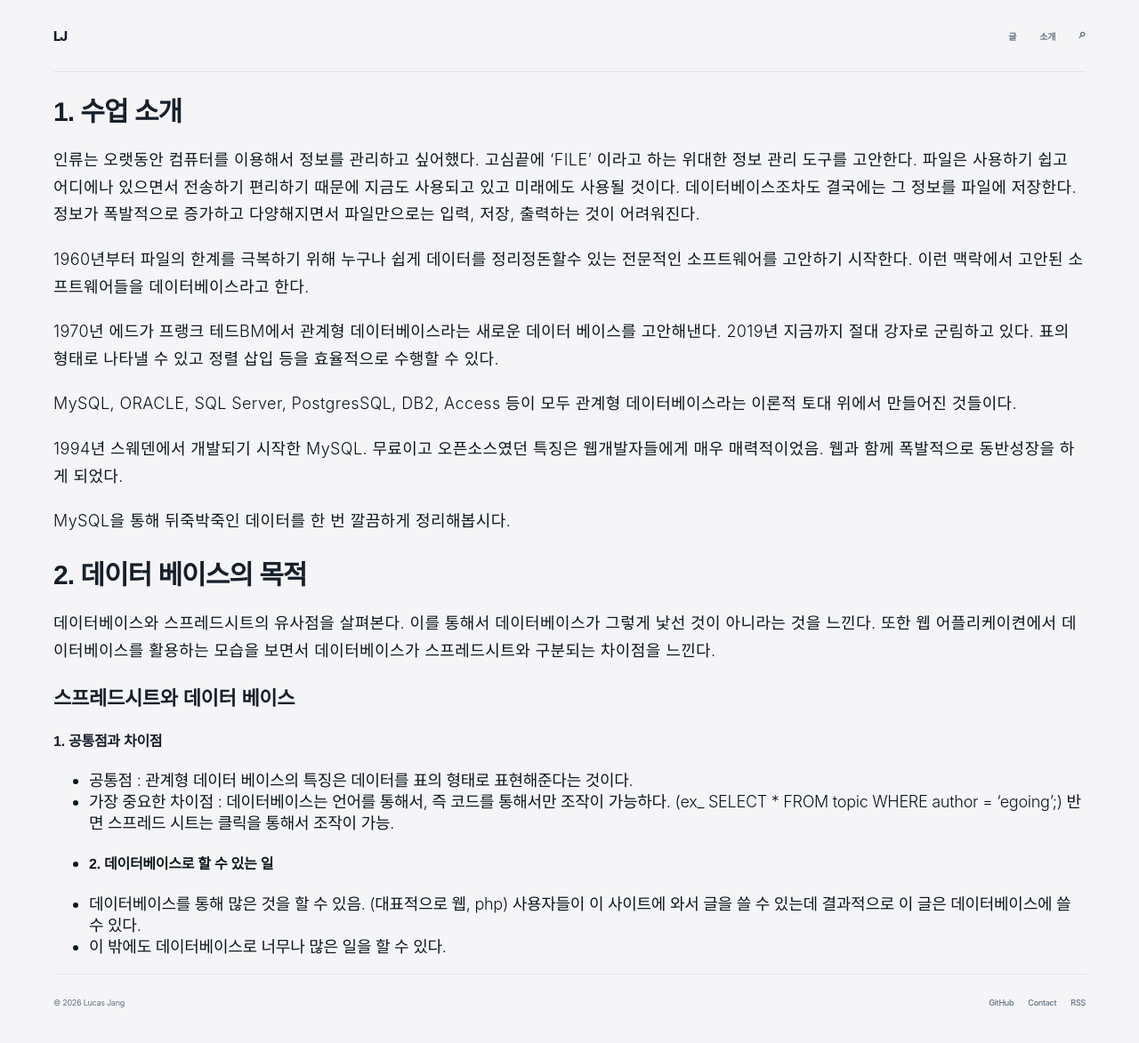
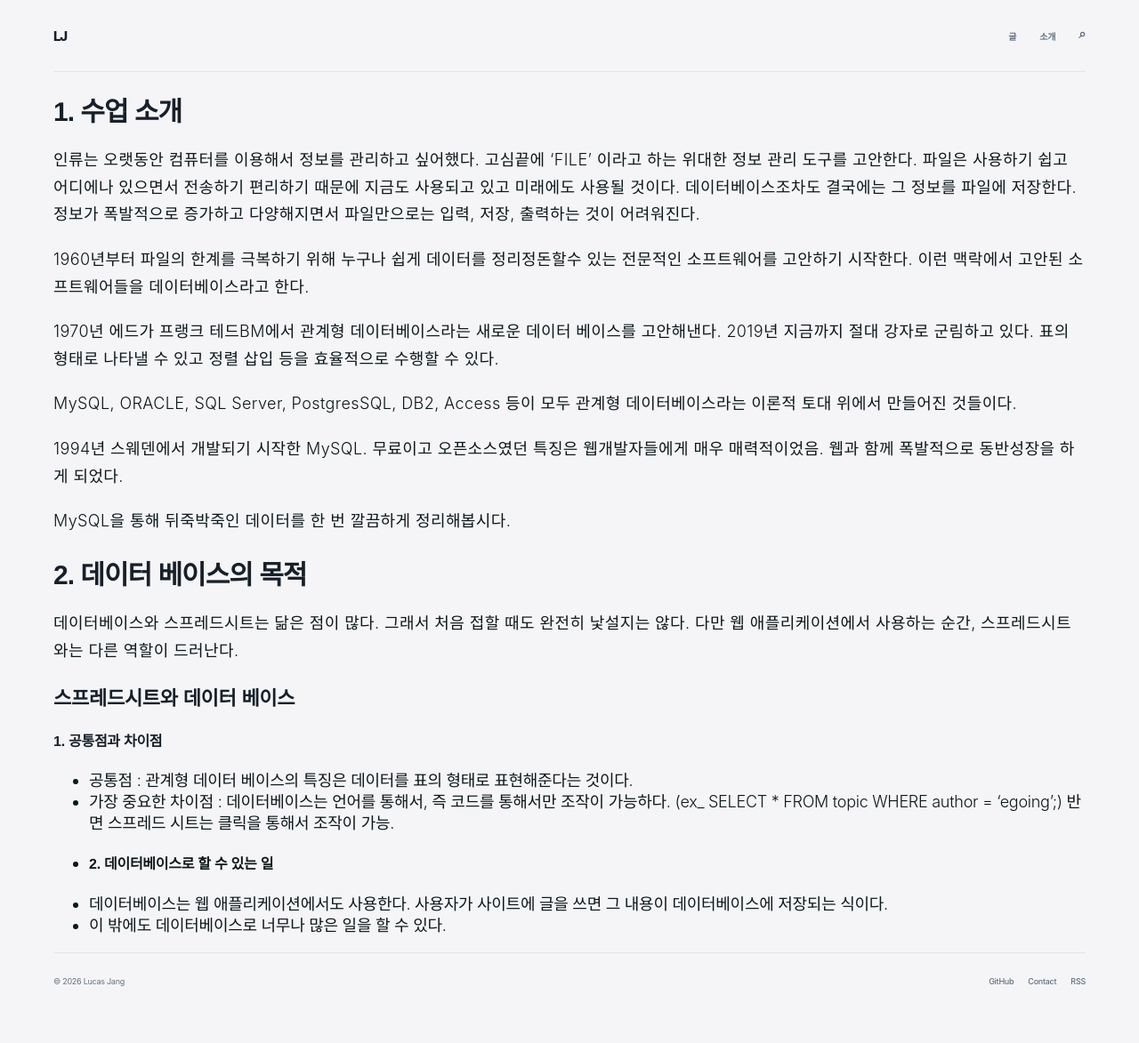
Before and after one commit to Lucas-Jang/lucas-jang.github.io, a Jekyll site: the page built from src/content/posts/legacy-02-20190507.md, in a window 1280 px wide. Shown: the whole page at 89% size. Built offline with Jekyll 4.4.1, drawn with Linux system fonts in a browser that asks for light colours; our own code applies the rules of GitHub Pages for plain Markdown files; after the commit the page ends 1149 px from its top, so only the background shows below that.

Commit message:
Polish Korean blog prose

```diff
--- a/src/content/posts/2026-09-26-attendance-log-01.mdx
+++ b/src/content/posts/2026-09-26-attendance-log-01.mdx
@@ -8,7 +8,7 @@ featured: false
 tags: [출결-앱-개발-로그, MVP, QR출석, Nextjs]
 ---
 
-주짓수 도장의 출석부를 앱으로 옮기기로 했을 때, 처음 떠올린 화면은 단순했다. 회원이 휴대폰에서 QR을 열고 입구의 태블릿이 읽으면 출석이 끝나는 구조였다. 하지만 실제로 만들어 보니 핵심은 QR 이미지가 아니라 누가 어디서 무엇을 해야 하는지 분명한 흐름이었다.
+주짓수 도장의 출석부를 앱으로 옮기기로 했을 때, 처음 떠올린 화면은 단순했다. 회원이 휴대폰에서 QR을 열고 입구의 태블릿이 읽으면 끝나는 구조였다. 실제로 만들어 보니 QR 이미지보다 누가 어디서 무엇을 해야 하는지가 더 중요했다.
 
 <figure class="product-shot product-shot-wide">
   <img src="/images/posts/attendance-app-series/home-desktop.png" alt="TEAM PASSION 출결 앱의 공개 홈 화면과 이달의 출석왕, 도장 소식" />
--- a/src/content/posts/legacy-02-20190507.md
+++ b/src/content/posts/legacy-02-20190507.md
@@ -26,7 +26,7 @@ MySQL을 통해 뒤죽박죽인 데이터를 한 번 깔끔하게 정리해봅
 
 # 2. 데이터 베이스의 목적
 
-데이터베이스와 스프레드시트의 유사점을 살펴본다. 이를 통해서 데이터베이스가 그렇게 낯선 것이 아니라는 것을 느낀다. 또한 웹 어플리케이켠에서 데이터베이스를 활용하는 모습을 보면서 데이터베이스가 스프레드시트와 구분되는 차이점을 느낀다.
+데이터베이스와 스프레드시트는 닮은 점이 많다. 그래서 처음 접할 때도 완전히 낯설지는 않다. 다만 웹 애플리케이션에서 사용하는 순간, 스프레드시트와는 다른 역할이 드러난다.
 
 ## 스프레드시트와 데이터 베이스
 
@@ -37,5 +37,5 @@ MySQL을 통해 뒤죽박죽인 데이터를 한 번 깔끔하게 정리해봅
 -
 #### 2. 데이터베이스로 할 수 있는 일
 
-- 데이터베이스를 통해 많은 것을 할 수 있음. (대표적으로 웹, php) 사용자들이 이 사이트에 와서 글을 쓸 수 있는데 결과적으로 이 글은 데이터베이스에 쓸 수 있다.
+- 데이터베이스는 웹 애플리케이션에서도 사용한다. 사용자가 사이트에 글을 쓰면 그 내용이 데이터베이스에 저장되는 식이다.
 - 이 밖에도 데이터베이스로 너무나 많은 일을 할 수 있다.
```
Also changed, not shown: src/content/posts/legacy-07-20200805.md (+1 -1 lines).
